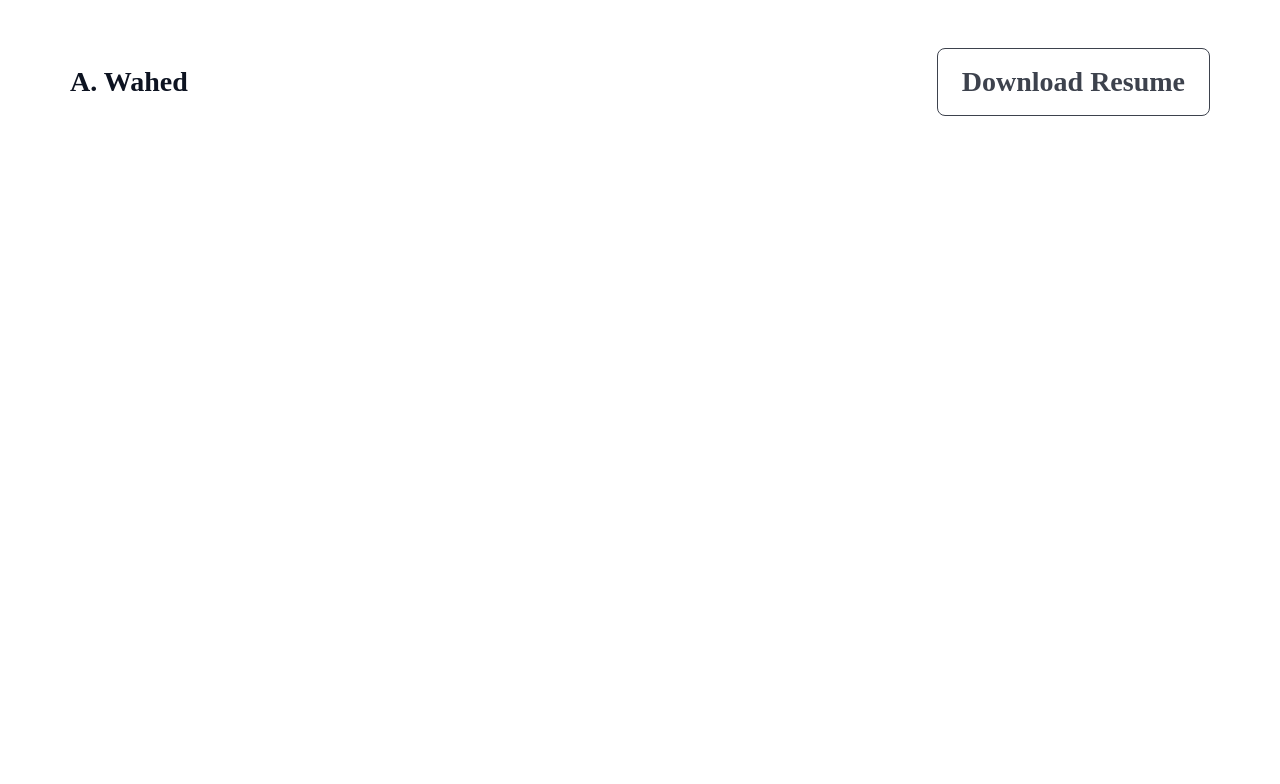
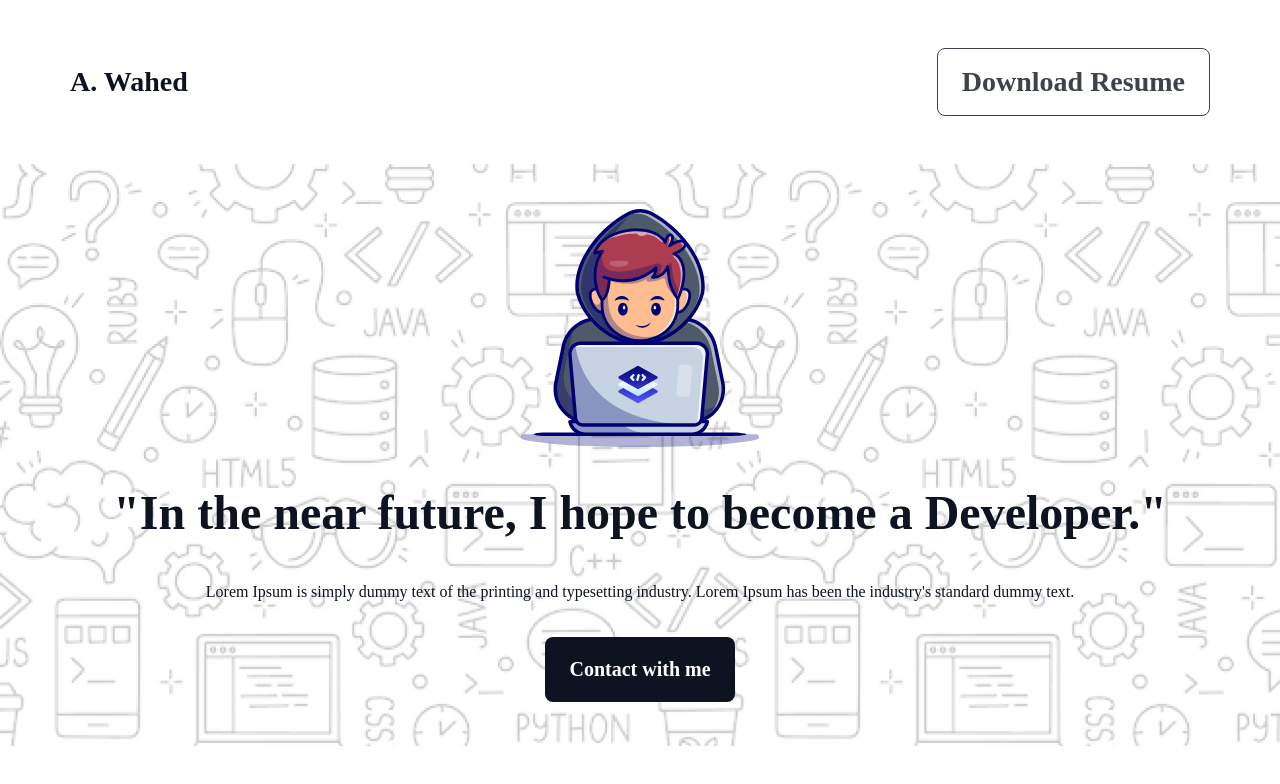
Before and after one commit to wahednur/assignment_b10a1, a plain HTML site: page index.html in a window 1280 px wide. Drawn offline with Linux system fonts and the light colour scheme; a web font is replaced by a local one.

Commit message:
header section done

```diff
--- a/assets/css/style.css
+++ b/assets/css/style.css
@@ -20,7 +20,6 @@ a {
 }
 
 .btn {
-  gap: 10px;
   color: #fff;
   text-align: center;
   font-family: "Azeret Mono";
@@ -29,9 +28,12 @@ a {
   border-radius: 8px;
   background: #0d1321;
   transition: all ease-in-out 0.3s;
+  padding: 21px 24px;
 }
 .btn:hover {
-  background: #002d96;
+  color: #0d1321;
+  border: 1px solid #0d1321;
+  background: #fff;
 }
 
 .btn-outline {
@@ -81,3 +83,46 @@ nav {
   justify-content: space-between;
   align-items: center;
 }
+/* Slider css start  */
+.slider {
+  background-image: url("/assets/img/Hero-bg.png");
+  width: 100%;
+  aspect-ratio: 2.2;
+  float: left;
+  display: block;
+  padding: 32px 0;
+  max-height: 652px;
+}
+.slider .content {
+  width: 1140px;
+  aspect-ratio: 2.2;
+  margin-right: auto;
+  margin-left: auto;
+  display: flex;
+  flex-direction: column;
+  justify-content: center;
+  align-items: center;
+  gap: 32px;
+}
+.slider .content img {
+  width: 240px;
+}
+.slider .content .title {
+  color: #0d1321;
+  text-align: center;
+  font-family: "Azeret Mono";
+  font-size: 48px;
+  font-style: normal;
+  font-weight: 800;
+  line-height: 68px; /* 141.667% */
+}
+.slider .content p {
+  color: #0d1321;
+  text-align: center;
+  font-family: "Azeret Mono";
+  font-size: 16px;
+  font-style: normal;
+  font-weight: 400;
+  line-height: 26px; /* 162.5% */
+}
+/* Slider css end  */
--- a/index.html
+++ b/index.html
@@ -16,6 +16,19 @@
           <a href="#" class="btn-outline"> Download Resume </a>
         </div>
       </nav>
+      <section class="slider">
+        <div class="content">
+          <img src="/assets/img/user.svg" alt="" />
+          <h1 class="title">
+            "In the near future, I hope to become a Developer."
+          </h1>
+          <p>
+            Lorem Ipsum is simply dummy text of the printing and typesetting
+            industry. Lorem Ipsum has been the industry's standard dummy text.
+          </p>
+          <a href="#support" class="btn">Contact with me</a>
+        </div>
+      </section>
       <!-- Header menu end  -->
     </header>
     <!-- Header section end  -->
```
Also changed, not shown: assets/img/user.png (added).
